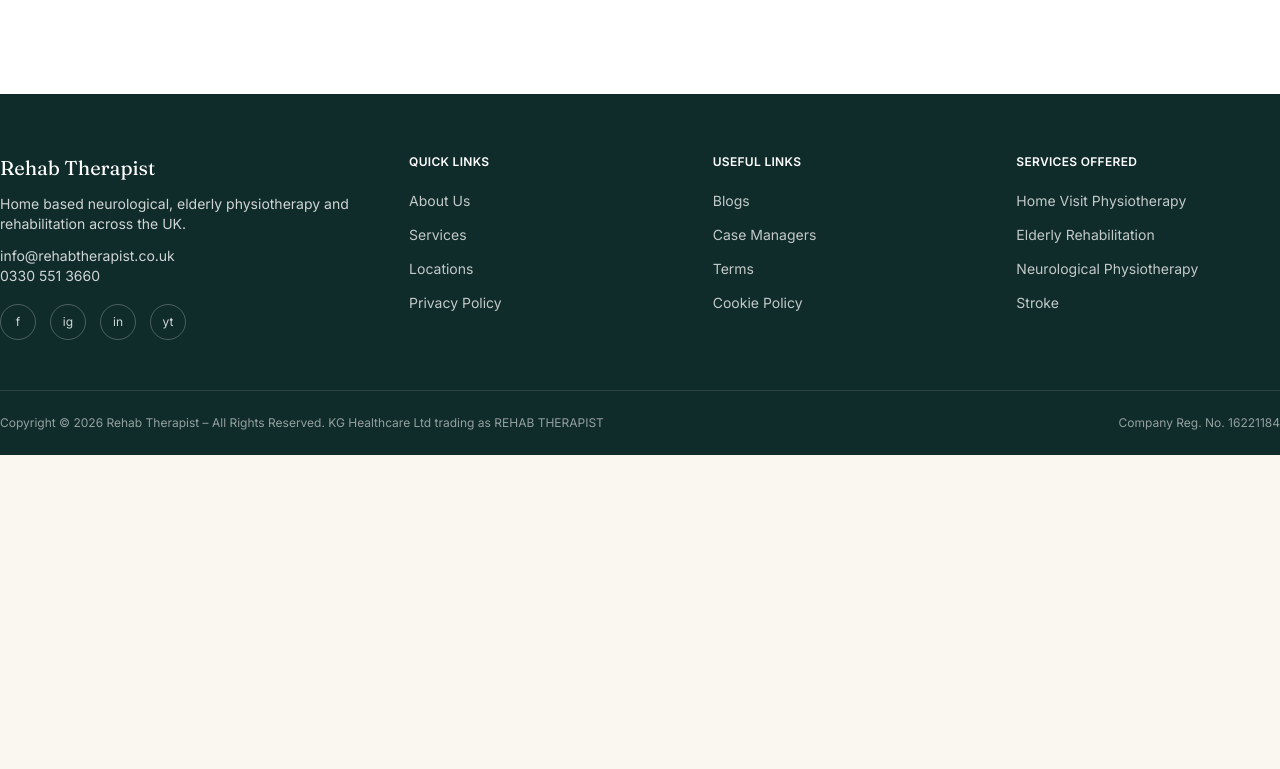
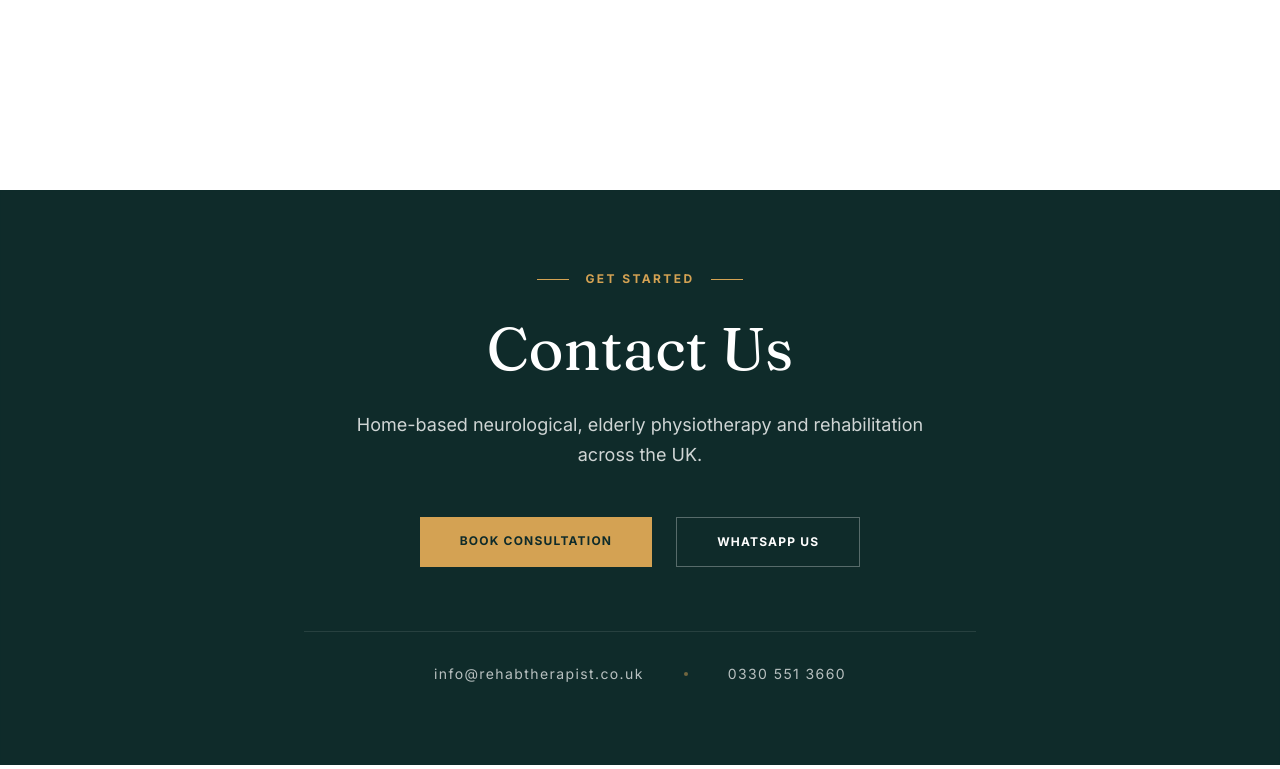
Before and after one commit to Sijan666/rehabTherapy, a React (Vite) app: page / in a window 1280 px wide. Shown: the part 8411-9180 px from the top of the page. Before the commit the page ends 8866 px from the top, so only its background shows below. Built offline with nearby package versions, Linux system fonts and the light colour scheme.

Commit message:
feat: integrate contact section into home layout

```diff
--- a/src/components/pages/Home.jsx
+++ b/src/components/pages/Home.jsx
@@ -9,7 +9,7 @@ import Conditions from '../layouts/Conditions';
 import Journey from '../layouts/Journey';
 import Testimonials from '../layouts/Testimonials';
 import { CtaBand, News, Trust } from '../layouts/TrustAndCta';
-// import Contact from '../layouts/Contact';
+import Contact from '../layouts/Contact';
 
 const Home = () => {
     return (
@@ -31,7 +31,7 @@ const Home = () => {
             <Trust />
             <CtaBand />
             <News />
-            {/* <Contact /> */}
+            <Contact />
         </main>
         </>
     );
```
